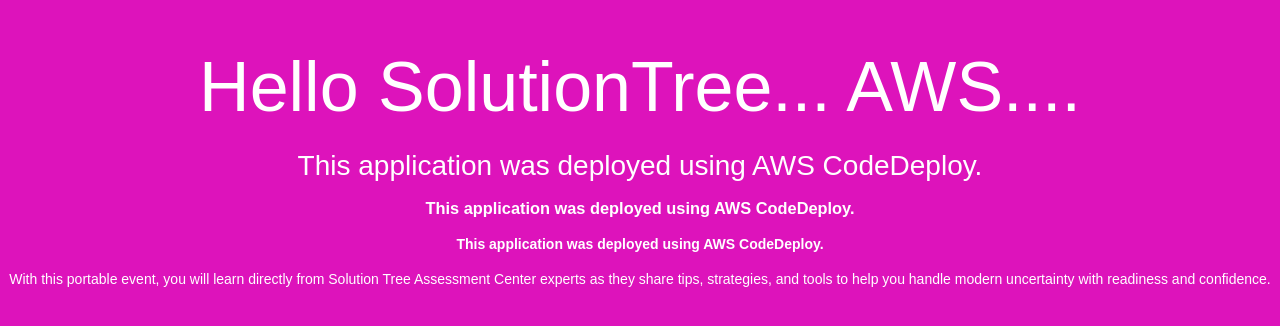
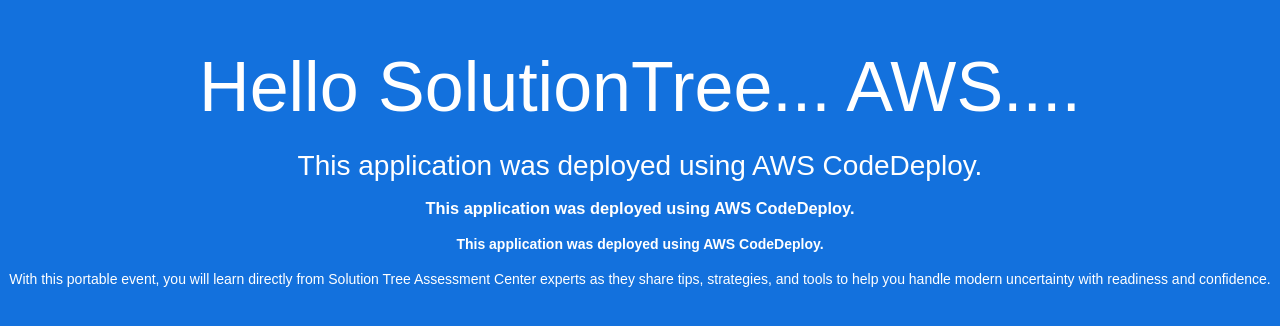
Before and after one commit to gjoseph-suyati/phpdemo, a PHP site: page /index.html in a window 1280 px wide. Shown: the top 326 px of the page. Run offline with PHP 8.4, Linux system fonts and the light colour scheme.

Commit message:
updated the background color:

```diff
--- a/index.html
+++ b/index.html
@@ -6,7 +6,7 @@
   <style>
     body {
       color: #ffffff;
-      background-color: #dd13bb;
+      background-color: #1371dd;
       font-family: Arial, sans-serif;
       font-size: 14px;
     }
--- a/index.php
+++ b/index.php
@@ -5,7 +5,7 @@
   <style>
     body {
       color: #ffffff;
-      background-color: #0188cc;
+      background-color: #1371dd;
       font-family: Arial, sans-serif;
       font-size: 14px;
     }
```
